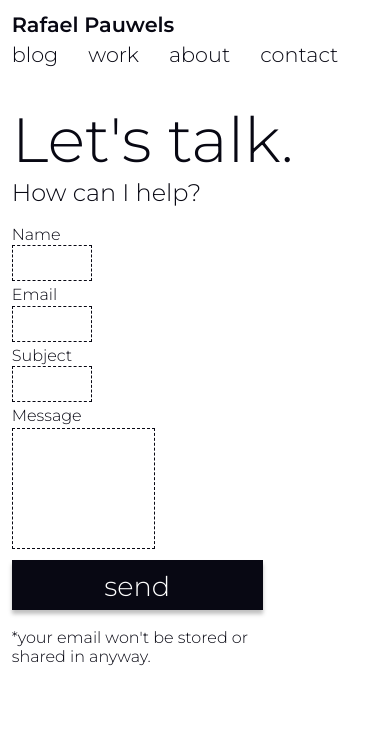
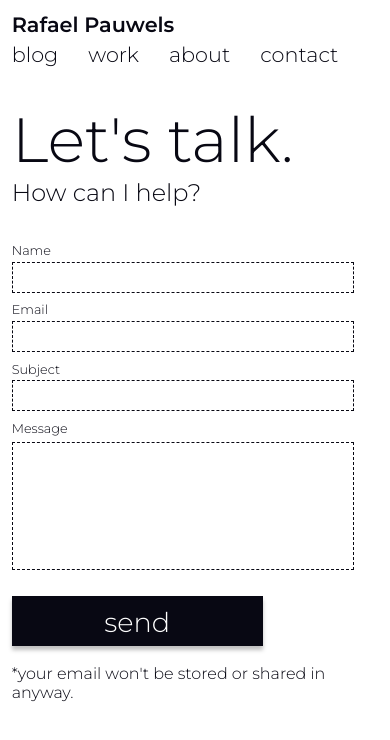
Before and after one commit to rafapauwels/pauwels-old-web, a React (Create React App) app: page /contact in a window 390 px wide. Shown: the top 740 px of the page. Built offline with nearby package versions, Linux system fonts and the light colour scheme; a web font is replaced by a local one.

Commit message:
WIP: Responsive contact form

```diff
--- a/src/components/ContactForm/index.scss
+++ b/src/components/ContactForm/index.scss
@@ -13,7 +13,7 @@ $primary-color: #080813;
       display: block;
       border: none;
       font-size: 1.2rem;
-      width: 50%;
+      width: 70%;
       outline: none;
     }
 
@@ -23,12 +23,14 @@ $primary-color: #080813;
 
     input {
       margin: 1% 0 3% 0;
+    }
+
+    input, textarea {
       border: 1px dashed $primary-color;
       padding: 5px;
     }
 
     textarea {
-      border: 1px dashed $primary-color;
       resize: none;
       width: 100%;
       height: calc(1.2rem * 6);
@@ -67,3 +69,42 @@ $primary-color: #080813;
     margin-top: 18px;
   }
 }
+
+@media (max-width: 768px) // Tablet
+{
+  .contact-form {
+    margin-top: 10%;
+    form {
+      input, label {
+        width: 70%;
+      }
+    }
+  }
+}
+
+@media (max-width: 425px) // Mobile L
+{
+  .contact-form {
+    width: 90%;
+    form {
+      input, label {
+        width: 100%;
+        font-size: 1rem;
+      }
+      label {
+        font-size: 0.8rem;
+      }
+
+    }
+  }
+}
+
+@media (max-width: 320px) // Mobile S
+{
+  .contact-form {
+    width: 98%;
+    form {
+      align-items: center;
+    }
+  }
+}
```
